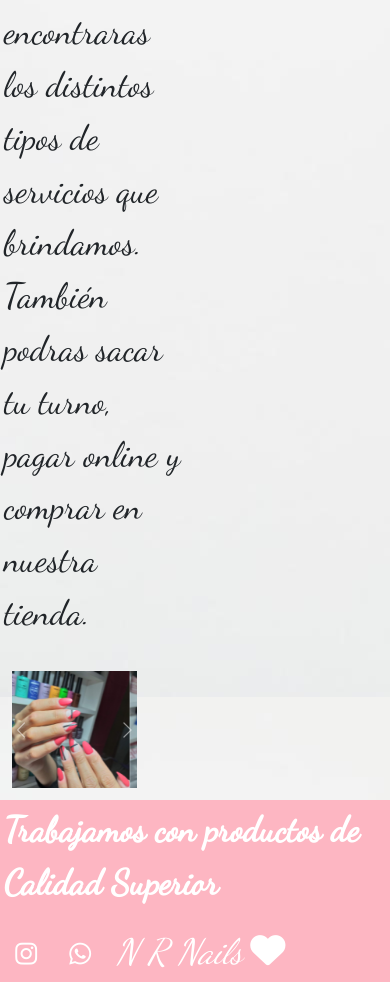
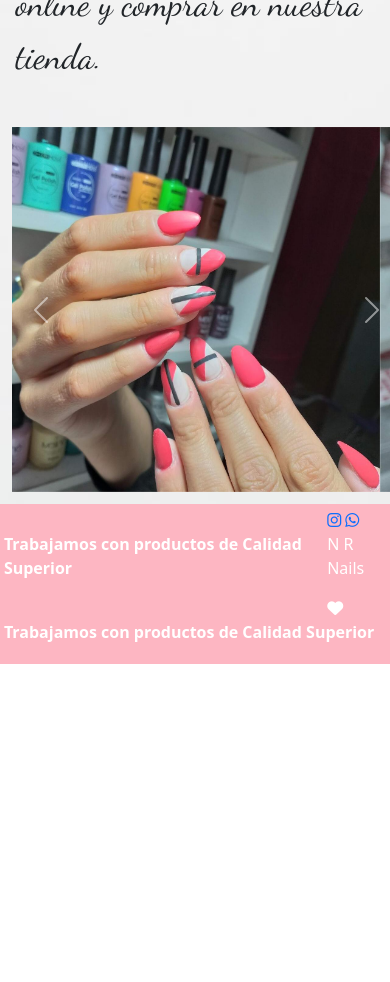
Before and after one commit to emiivargass/NR-Nails, a plain HTML site: page index.html in a window 390 px wide. Shown: the part 820-1802 px from the top of the page. After the commit the page ends 1484 px from the top, so only its background shows below. Drawn offline with nearby package versions, Linux system fonts and the light colour scheme.

Commit message:
Haciendo responsive el sitio

```diff
--- a/css/styles.css
+++ b/css/styles.css
@@ -1,4 +1,15 @@
 /*................INICIO MENU NAV...............*/
+
+a,
+a:active {
+    text-decoration: none;
+}
+
+.tituloPrincipal {
+    font-family: 'Dancing Script', cursive;
+    color: rgb(255, 255, 255);
+    font-size: 150
+}
 
 
 .cabecera {
@@ -26,7 +37,7 @@
 
 /*................ INICIO MAIN...............*/
 .contenido {
-    background-image: url(/images/Fondo\ Index.jpg);
+    background-image: url(../images/Fondo\ Index.jpg);
     display: flex;
     flex-direction: column;
 
@@ -45,8 +56,8 @@
     display: flex;
     font-family: 'Dancing Script', cursive;
     font-size: 220%;
-    margin-right: 50%;
     padding: 1%;
+    width: 50vw;
 }
 
 .GaleriaImg {
@@ -64,7 +75,7 @@
 /*................ PAGINA SERVICIOS...............*/
 
 /*................ INICIO MAIN...............*/
-.fondo-serv{
+.fondo-serv {
     background-image: url(../images/Fondo-Servicios.jpg);
 }
 
@@ -76,30 +87,16 @@
     background-color: rgb(253, 182, 194);
     padding: 1%;
     color: rgb(255, 255, 255);
-    display: flex;
-    justify-content: space-around;
-    align-items: center;
-    font-family: 'Dancing Script', cursive;
-    font-size: 220%;
 }
 
-
-.redes a i {
-    font-size: 25px;
-    text-align: center;
-    padding: 2%;
-    color: rgb(255, 255, 255);
-    text-decoration: none;
-    list-style: none;
-
+.redes {
+    display: flex;
+    justify-content: space-between;
+    align-items: center;
+    align-content: center;
 
 }
 
-.redes i {
-    margin: 1%;
-
-
-}
 
 .redes a i:hover {
     transform: scale(1.5);
@@ -109,3 +106,20 @@
 
 
 /*................ FIN FOOTER...............*/
+
+/*................MEDIA QUERIES...............*/
+
+@media screen and (min-width: 320px) and (max-width: 720px) {
+
+    .texto-contenido {
+        width: 100vw;
+        padding: 4%;
+    }
+
+    .titulo-contenido {
+        text-align: center;
+    }
+    .GaleriaImg{
+        width: 100vw;
+    }
+}
--- a/index.html
+++ b/index.html
@@ -22,7 +22,8 @@
         <div class="cabecera">
             <nav class="navbar navbar-expand-lg bg-transparent">
                 <div class="container-fluid">
-                    <a class="navbar-brand"><img src="./images/LogoNRNails.jpg" alt="logo">NR Nails </a>
+                    <a class="navbar-brand"><img src="./images/LogoNRNails.jpg" alt="logo"></a>
+                    <h1 class="tituloPrincipal">NR Nails</h1>
                     <button type="button" class="navbar-toggler" data-bs-toggle="collapse" data-bs-target="#MenuNav">
                         <span class="navbar-toggler-icon"></span>
                     </button>
@@ -36,6 +37,7 @@
                         </ul>
                     </div>
                 </div>
+
             </nav>
         </div>
 
@@ -57,7 +59,7 @@
             <div id="carouselExampleControls" class="carousel slide" data-bs-ride="carousel">
                 <div class="carousel-inner">
                     <div class="carousel-item active">
-                        <img src="/images/ImgGaleria/1.jpeg" class="d-block w-100" alt="img1">
+                        <img src="./images/ImgGaleria/1.jpeg" class="d-block w-100" alt="img1">
                     </div>
                     <div class="carousel-item">
                         <img src="./images/ImgGaleria/2.jpeg" class="d-block w-100" alt="img2">
@@ -129,13 +131,26 @@
             <strong>
                 <p>Trabajamos con productos de Calidad Superior</p>
             </strong>
-
-            <a href="https://www.instagram.com/natyriquelmenails/" target="_blank">
-                <i class="fa-brands fa-instagram"></i></a>
-            <a href=""><i class="fa-brands fa-whatsapp"></i></a>
-            <i>N R Nails</i><i class="fa-solid fa-heart"></i>
+            <div>
+                <a href="https://www.instagram.com/natyriquelmenails/" target="_blank">
+                    <i class="fa-brands fa-instagram"></i>
+                </a>
+                <a href=""><i class="fa-brands fa-whatsapp"></i></a>
+                <p>N R Nails</p>
+                <i class="fa-solid fa-heart"></i>
+            </div>
 
         </div>
+        <footer>
+
+        </footer>
+
+
+        <strong>
+            <p>Trabajamos con productos de Calidad Superior</p>
+        </strong>
+
+
     </footer>
 </body>
 
--- a/pages/servicios.html
+++ b/pages/servicios.html
@@ -82,6 +82,9 @@
         </div>
 
 
+        <script src="https://cdn.jsdelivr.net/npm/bootstrap@5.2.2/dist/js/bootstrap.bundle.min.js"
+            integrity="sha384-OERcA2EqjJCMA+/3y+gxIOqMEjwtxJY7qPCqsdltbNJuaOe923+mo//f6V8Qbsw3"
+            crossorigin="anonymous"></script>
 
     </main>
 
```
